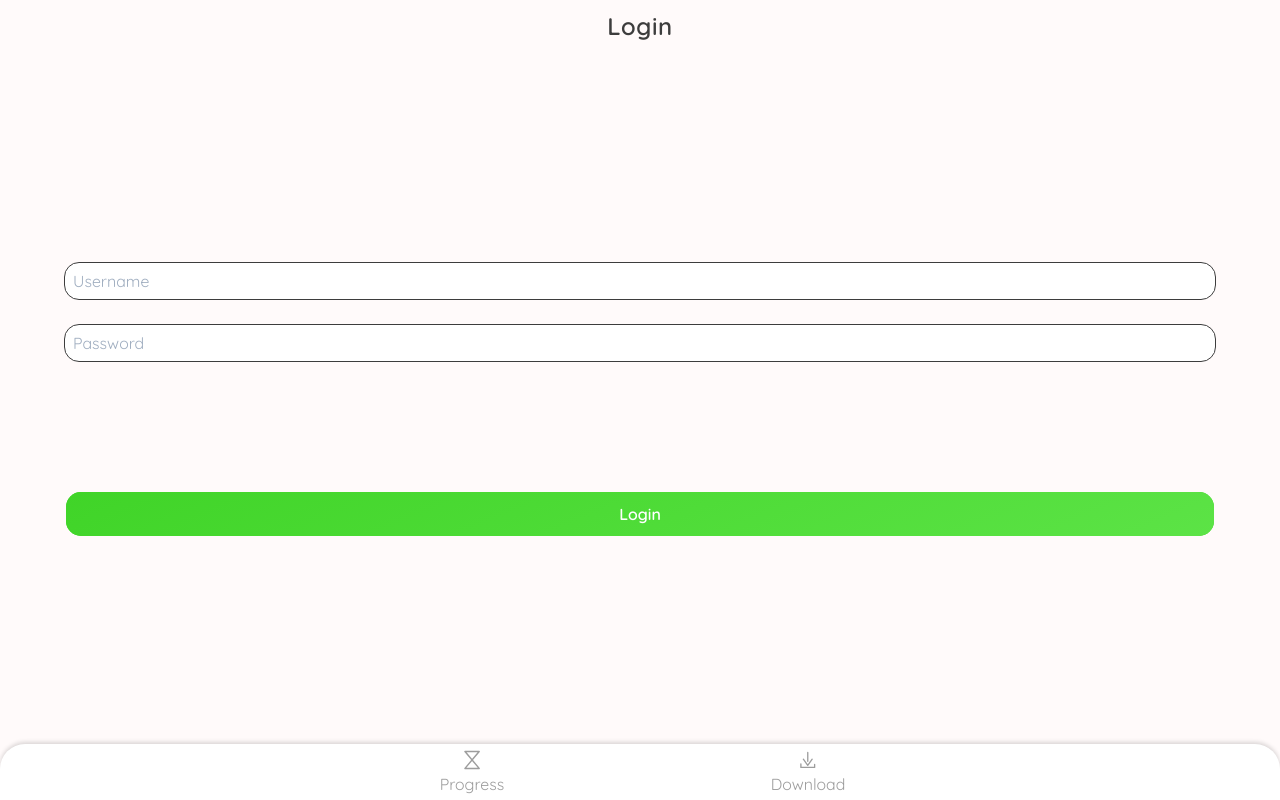
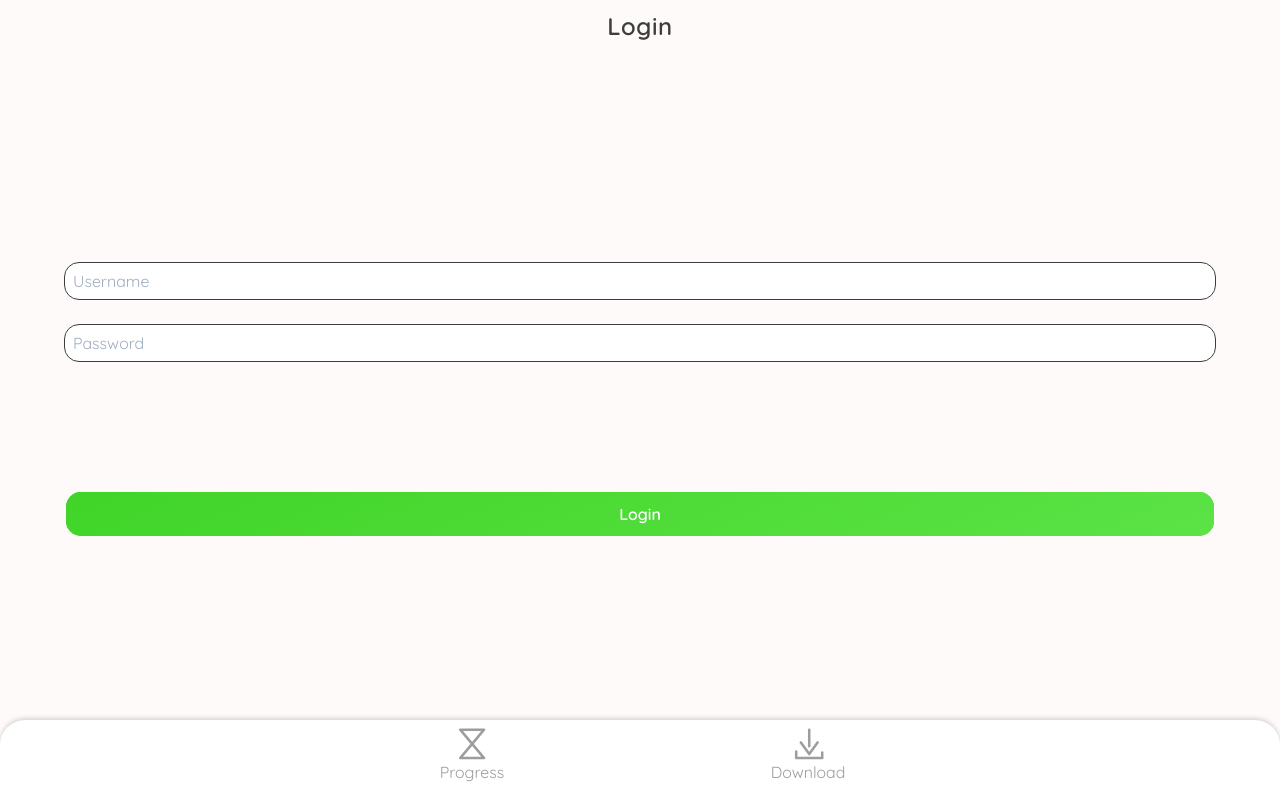
Before and after one commit to Chaphasilor/njoy-frontend, a Vue app: page /login in a window 1280 px wide. Built offline with nearby package versions, Linux system fonts and the light colour scheme; no server answers.

Commit message:
design improvements
- updated tailwinds
- redesigned navbar
- semantic changes to navbar logic
- added a settings icon
- changed page headers

```diff
--- a/package.json
+++ b/package.json
@@ -10,7 +10,8 @@
   "dependencies": {
     "core-js": "^3.6.4",
     "register-service-worker": "^1.7.1",
-    "tailwindcss": "^1.4.6",
+    "tailwind": "^4.0.0",
+    "tailwindcss": "^1.8.10",
     "vue": "^2.6.11",
     "vue-router": "^3.1.6",
     "vuex": "^3.1.3"
--- a/src/components/Navbar.vue
+++ b/src/components/Navbar.vue
@@ -3,31 +3,26 @@
     class="w-full h-navbar rounded-t-xl bg-white text-center flex flex-row justify-center shadow-top"
   >
     <router-link
+      v-for="(view, index) in views"
+      :key="index"
       :to="{
-        name: 'Progress',
+        name: view.routeName,
       }"
-      :class="`${!navigationPossible ? `opacity-50 cursor-not-allowed` : ``} ${(currentView == 'progress' ? 'border-t-2 text-accent' : 'text-dark')} w-1/5 h-auto mx-10 my-1 border-accent flex flex-col justify-center`"
+      style="-webkit-tap-highlight-color: transparent;"
+      :class="`${!navigationPossible ? `opacity-50 cursor-not-allowed` : ``} ${(currentView == view.routeName ? 'text-accent' : 'text-dark')} w-1/5 h-auto mx-10 border-accent pt-2 stroke-1.5 active:stroke-2`"
     >
       <svg
-        :class="(currentView == 'progress' ? 'w-6 h-6' : 'w-4 h-4') + 'w-6 h-6 m-auto stroke-current'"
+        class="w-8 h-8 m-auto my-0 stroke-current stroke-inherit transition-colors duration-300"
+        v-html="view.icon.paths"
         width="16"
         height="19"
         viewBox="0 0 16 19"
         fill="none"
         xmlns="http://www.w3.org/2000/svg"
-      >
-        <path
-          d="M1 17.875H15.1661L1 1H15.1661L1 17.875Z"
-          stroke-width="1.5"
-          stroke-linecap="round"
-          stroke-linejoin="round"
-        />
-      </svg>
-      <span
-        v-if="currentView != 'progress'"
-      >Progress</span>
+      />
+      <span>{{ view.name }}</span>
     </router-link>
-    <router-link
+    <!-- <router-link
       :to="{
         name: 'Download',
       }"
@@ -51,13 +46,45 @@
       <span
         v-if="currentView != 'download'"
       >Download</span>
-    </router-link>
+    </router-link> -->
   </div>
 </template>
 
 <script>
 export default {
   name: 'Navbar',
+  data: function() {
+    return {
+      views: [
+        {
+          name: `Progress`,
+          routeName: `Progress`,
+          icon: {
+            paths: `
+            <path
+              d="M1 17.875H15.1661L1 1H15.1661L1 17.875Z"
+              stroke-linecap="round"
+              stroke-linejoin="round"
+            />
+            `
+          }
+        },
+        {
+          name: `Download`,
+          routeName: `Download`,
+          icon: {
+            paths: `
+            <path
+              d="M8.72859 1C8.72859 1 8.72859 2.80295 8.72859 10.8725M3.76021 8.57654L8.72859 15.4643L13.697 8.57654M1 14.0179V17.875H16.4572V14.5"
+              stroke-linecap="round"
+              stroke-linejoin="round"
+            />
+            `
+          }
+        },
+      ]
+    }
+  },
   computed: {
     currentView: function() {
       return this.$store.getters.activeView;
--- a/src/components/ProgressCard.vue
+++ b/src/components/ProgressCard.vue
@@ -8,7 +8,7 @@
           download: download
         }
       }"
-      :class="`mx-4 my-2 bg-white rounded-xl shadow-md flex flex-row flex-wrap justify-between p-5 leading-9`"
+      :class="`mx-4 my-2 bg-white rounded-xl shadow-md border flex flex-row flex-wrap justify-between p-5 leading-9`"
     >
       <div
         :class="(!progressBarStates.includes(download.status) ? 'w-3/4' : 'w-full') + ` text-left font-semibold truncate h-8 text-${download.textColor}`"
--- a/src/store/index.js
+++ b/src/store/index.js
@@ -228,16 +228,16 @@ export default new Vuex.Store({
     },
     navigate(context, { target }) {
       switch (target) {
-        case 'progress':
+        case 'Progress':
           context.commit('SET_ACTIVE_VIEW', VIEWS.PROGRESS);
           break;
-        case 'download':
+        case 'Download':
           context.commit('SET_ACTIVE_VIEW', VIEWS.DOWNLOAD);
           break;
-        case 'download-details':
+        case 'DownloadDetails':
           context.commit('SET_ACTIVE_VIEW', VIEWS.DOWNLOAD_DETAILS);
           break;
-        case 'login':
+        case 'Login':
           context.commit('SET_ACTIVE_VIEW', VIEWS.LOGIN);
           break;
 
@@ -440,20 +440,20 @@ export default new Vuex.Store({
       let view;
       switch (state.activeView) {
         case VIEWS.PROGRESS:
-          view = 'progress';
+          view = 'Progress';
           break;
         case VIEWS.DOWNLOAD:
-          view = 'download';
+          view = 'Download';
           break;
         case VIEWS.DOWNLOAD_DETAILS:
-          view = 'download-details';
+          view = 'DownloadDetails';
           break;
         case VIEWS.LOGIN:
-          view = 'login';
+          view = 'Login';
           break;
 
         default:
-          view = 'progress';
+          view = 'Progress';
           break;
       }
       return view;
--- a/src/views/Download.vue
+++ b/src/views/Download.vue
@@ -3,11 +3,38 @@
     class="w-full h-full"
   >
 
-    <h2
-      class="p-2 text-center text-2xl antialiased font-bold text-dark"
+    <div
+      class="w-full h-16 p-4 flex flex-row justify-between"
     >
-      Start a Download
-    </h2>
+
+      <h2
+        class="w-5/6 flex-shrink-0 text-left text-2xl antialiased font-semibold text-dark tracking-wide"
+      >
+        Start a Download
+      </h2>
+
+      <svg
+        class="w-8 h-8 text-dark stroke-current stroke-1.5 active:stroke-2 transition-colors duration-300"
+        viewBox="0 0 24 24"
+        fill="none"
+        stroke-linecap="round"
+        stroke-linejoin="round"
+        xmlns="http://www.w3.org/2000/svg"
+      >
+        <title>Settings</title>
+        <path stroke="none" d="M0 0h24v24H0z" fill="none"/>
+        <circle cx="6" cy="10" r="2" />
+        <line x1="6" y1="4" x2="6" y2="8" />
+        <line x1="6" y1="12" x2="6" y2="20" />
+        <circle cx="12" cy="16" r="2" />
+        <line x1="12" y1="4" x2="12" y2="14" />
+        <line x1="12" y1="18" x2="12" y2="20" />
+        <circle cx="18" cy="7" r="2" />
+        <line x1="18" y1="4" x2="18" y2="5" />
+        <line x1="18" y1="9" x2="18" y2="20" />
+      </svg>
+
+    </div>
 
     <BigButton
       @click.native="openedDialogs[0].type = 'single'"
@@ -146,7 +173,7 @@ export default {
   },
   mounted: function() {
 
-    this.$store.dispatch('navigate', { target: 'download' });
+    this.$store.dispatch('navigate', { target: this.$route.name });
 
     if (this.$route.query.text || this.$route.query.url) {
 
--- a/src/views/DownloadDetails.vue
+++ b/src/views/DownloadDetails.vue
@@ -254,7 +254,7 @@ export default {
   },
   mounted: function() {
 
-    this.$store.dispatch('navigate', { target: 'download-details' });
+    this.$store.dispatch('navigate', { target: this.$route.name });
 
     this.$store.dispatch('fetchProgress');
     this.pollingIntervalID = setInterval(() => {
--- a/src/views/Login.vue
+++ b/src/views/Login.vue
@@ -88,7 +88,7 @@ export default {
   },
   mounted: function() {
 
-    this.$store.dispatch('navigate', { target: 'login' });
+    this.$store.dispatch('navigate', { target: this.$route.name });
 
   },
 }
--- a/src/views/Progress.vue
+++ b/src/views/Progress.vue
@@ -2,18 +2,47 @@
   <div
     class="h-screen pb-32 bg-eggshell"
   >
-    <h2
-      class="p-2 text-center text-2xl antialiased font-semibold text-dark tracking-wide"
+
+    <div
+      class="w-full h-16 p-4 flex flex-row justify-between"
     >
-      Progress Overview
-    </h2>
 
-    <button
+      <h2
+        class="w-5/6 flex-shrink-0 text-left text-2xl antialiased font-semibold text-dark tracking-wide"
+      >
+        Progress Overview
+      </h2>
+
+      <svg
+        class="w-8 h-8 text-dark stroke-current stroke-1.5 active:stroke-2 transition-colors duration-300"
+        viewBox="0 0 24 24"
+        fill="none"
+        stroke-linecap="round"
+        stroke-linejoin="round"
+        xmlns="http://www.w3.org/2000/svg"
+      >
+        <title>Settings</title>
+        <path stroke="none" d="M0 0h24v24H0z" fill="none"/>
+        <circle cx="6" cy="10" r="2" />
+        <line x1="6" y1="4" x2="6" y2="8" />
+        <line x1="6" y1="12" x2="6" y2="20" />
+        <circle cx="12" cy="16" r="2" />
+        <line x1="12" y1="4" x2="12" y2="14" />
+        <line x1="12" y1="18" x2="12" y2="20" />
+        <circle cx="18" cy="7" r="2" />
+        <line x1="18" y1="4" x2="18" y2="5" />
+        <line x1="18" y1="9" x2="18" y2="20" />
+      </svg>
+
+    </div>
+
+
+    <!-- <button
       class="w-auto h-10 font-bold text-lg bg-green-300 rounded-lg"
       @click="testPush"
     >
       <span class="p-4">{{ pushButtonText }}</span>
-    </button>
+    </button> -->
 
     <ProgressCard
       :key="index"
@@ -94,7 +123,7 @@ export default {
   },
   mounted: function() {
 
-    this.$store.dispatch('navigate', { target: 'progress' });
+    this.$store.dispatch('navigate', { target: this.$route.name });
 
     this.$store.dispatch('fetchProgress');
     this.pollingIntervalID = setInterval(() => {
--- a/tailwind.config.js
+++ b/tailwind.config.js
@@ -32,11 +32,17 @@ module.exports = {
       },
       boxShadow: {
         'top': '0 -2px 4px 0 rgba(0, 0, 0, 0.15)',
+        'top-bottom': ''
       },
       borderRadius: {
         'xl': '25px',
         't-xl': '25px 25px 0 0',
         'parent': 'inherit',
+      },
+      strokeWidth: {
+        'inherit': 'inherit',
+        '1.5': '1.5',
+        '2.5': '2.5',
       },
       spacing: {
         'xs': '.125rem',
@@ -49,10 +55,12 @@ module.exports = {
         '7/8': '87.5%',
       },
       height: {
-        'navbar': '3.5rem',
+        'navbar': '5rem',
       },
     },
   },
-  variants: {},
+  variants: {
+    strokeWidth: ({ after }) => after(['active', 'focus']),
+  },
   plugins: [],
 }
```
Also changed, not shown: 1 other file (tests, documents, lock files or other folders).
